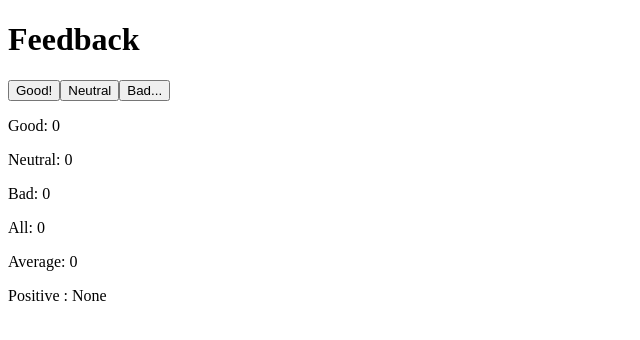
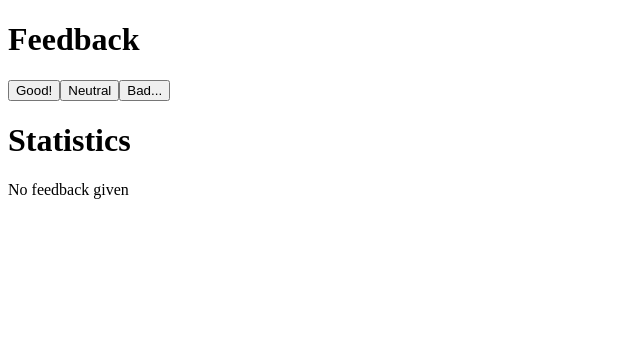
Before and after one commit to sahria-dev/fso-part-1, a React (Vite) app in the folder unicafe/: page / in a window 1280 px wide. Shown: the top 340 px of the page, without its empty margins (0-640 px from the left). Built offline with nearby package versions, Linux system fonts and the light colour scheme.

Commit message:
Ex 1.9 Unicafe step 4

```diff
--- a/unicafe/src/App.jsx
+++ b/unicafe/src/App.jsx
@@ -12,6 +12,12 @@ const Statistic = (props) => {
   const total = good + neutral + bad;
   const average = total / 3;
   const positive = (good / total)*100;
+
+  if (total == 0) {
+    return (
+      <p>No feedback given</p>
+    )
+  }
 
   return (
     <>
@@ -50,6 +56,7 @@ const App = () => {
       <Button handleCLick={incrementNeutral} text={"Neutral"}/>
       <Button handleCLick={incrementBad} text={"Bad..."}/>
 
+      <h1>Statistics</h1>
       <Statistic good={good} neutral={neutral} bad={bad}/>
     </div>
   )
```
